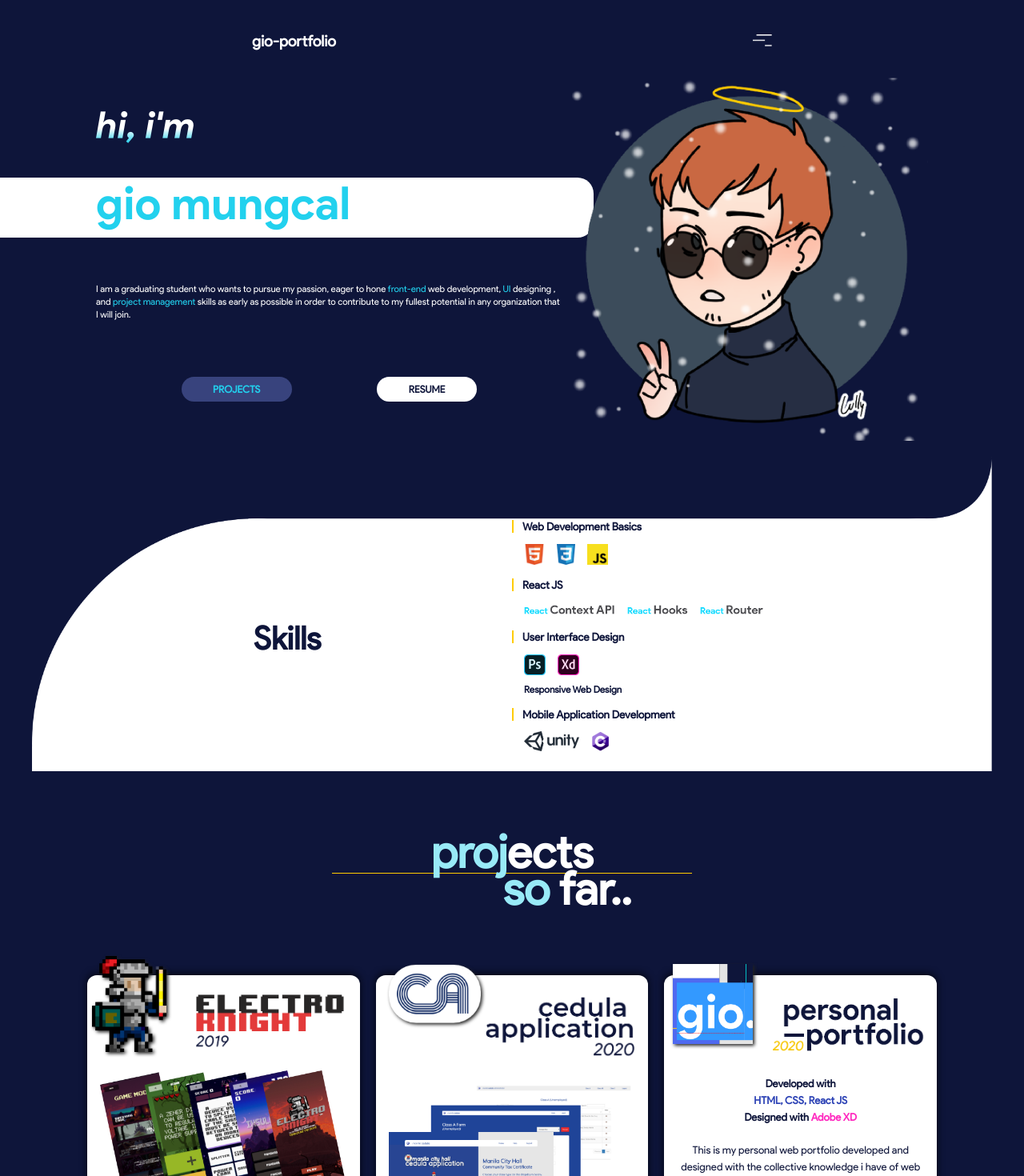
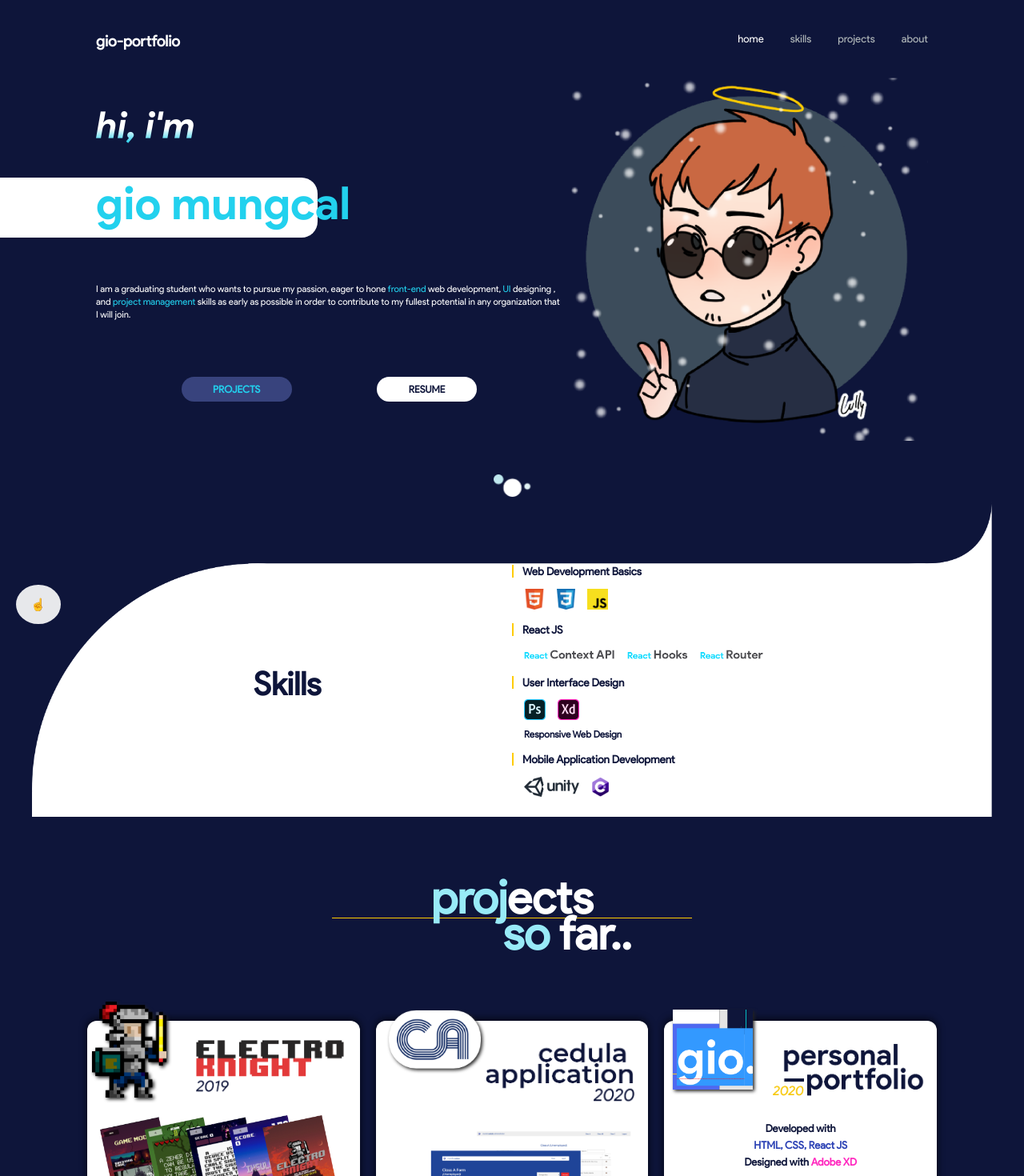
Before and after one commit to giomungcal/gio-webportfolio, a React (Create React App) app: page / in a window 1280 px wide. Shown: the top 1470 px of the page at 80% size. Built offline with nearby package versions, Linux system fonts and the light colour scheme.

Commit message:
Created a github page

```diff
--- a/src/App.js
+++ b/src/App.js
@@ -44,19 +44,21 @@ import gmail from './imgs/gmail.png'
 function App() {
   return (
     <React.Fragment>
-      <div className="container">
+      <div className="container" id="home">
+        <div className="header__container">
           <div className="header">
             <h1 className="header__title">gio-portfolio</h1>
             <nav className="header__nav">
               <a href="#"><img className="header__hamburger hide-desktop" src={hamburger} alt="hamburger"/></a>
               <ul className="header__list show-desktop hide-mobile">
-              <li className="hide-desktop"><a href="#">X</a></li>
+                <li className="hide-desktop"><a href="#home">X</a></li>
                 <li className="header__link header__link--active"><a href="#">home</a></li>
-              <li className="header__link"><a href="#">skills</a></li>
-              <li className="header__link"><a href="#">projects</a></li>
-              <li className="header__link"><a href="#">about</a></li>
+                <li className="header__link"><a href="#skills">skills</a></li>
+                <li className="header__link"><a href="#projects">projects</a></li>
+                <li className="header__link"><a href="#about">about</a></li>
               </ul>
             </nav>
+          </div>
         </div>
 
         <div className="hero">
@@ -74,8 +76,9 @@ function App() {
         </div>
 
         <img className="hover show-desktop hide-mobile" src={hover} alt="hover"/>
+        <a href="#home"><div className="topbtn">&nbsp;<span role="img">☝️</span>&nbsp;</div></a>
 
-        <div className="skills">
+        <div className="skills" id="skills">
           <h1 className="skills__title">Skills</h1>
           <ul className="skills__list">
             <li className="skills__items skills__items--web">
@@ -104,7 +107,7 @@ function App() {
           </ul>
         </div>
 
-        <div className="projects">
+        <div className="projects" id="projects">
           <h1 className="projects__title"><span>proj</span>ects<br />&nbsp;&nbsp;&nbsp;&nbsp;&nbsp;&nbsp;&nbsp;&nbsp;&nbsp;&nbsp;&nbsp;<span>so</span> far..</h1>
           <div className="projects__container hide-desktop">
             <div className="projects__tile">
@@ -129,9 +132,6 @@ function App() {
               </p>
             </div>
           </div>
-          <div className="projects__desktop hide-mobile show-desktop">
-            <h1>DESKTOP</h1>
-          </div>
         </div>
 
         <div className="message">
@@ -139,7 +139,7 @@ function App() {
           <h3>📠 +639953650731<br/>📪 gcmungcal@gmail.com</h3>
         </div>
 
-        <div className="about">
+        <div className="about" id="about">
           <img className="about__photo" src={idpic} alt="idpic"/>
           <div className="about__info">
             <h1 className="about__name">Giomar C. Mungcal</h1>
--- a/src/css/main.css
+++ b/src/css/main.css
@@ -1,3 +1,7 @@
+html {
+  scroll-behavior: smooth;
+}
+
 @font-face {
   font-family: 'Product';
   src: local("Product"), url(../fonts/ProductSans.ttf) format("truetype");
@@ -6,6 +10,122 @@
 @font-face {
   font-family: 'ProductBold';
   src: local("ProductBold"), url(../fonts/ProductSansBold.ttf) format("truetype");
+}
+
+@-webkit-keyframes photoAnim {
+  0% {
+    -webkit-transform: translateX(10%) translateY(-10%);
+            transform: translateX(10%) translateY(-10%);
+    opacity: 0;
+  }
+  85% {
+    -webkit-transform: translateX(-2%) translateY(2%);
+            transform: translateX(-2%) translateY(2%);
+  }
+  100% {
+    -webkit-transform: translateX(0) translateY(0);
+            transform: translateX(0) translateY(0);
+    opacity: 1;
+  }
+}
+
+@keyframes photoAnim {
+  0% {
+    -webkit-transform: translateX(10%) translateY(-10%);
+            transform: translateX(10%) translateY(-10%);
+    opacity: 0;
+  }
+  85% {
+    -webkit-transform: translateX(-2%) translateY(2%);
+            transform: translateX(-2%) translateY(2%);
+  }
+  100% {
+    -webkit-transform: translateX(0) translateY(0);
+            transform: translateX(0) translateY(0);
+    opacity: 1;
+  }
+}
+
+@-webkit-keyframes opacityAnim {
+  0% {
+    -webkit-transform: translateY(-10px);
+            transform: translateY(-10px);
+    opacity: 0;
+  }
+  100% {
+    -webkit-transform: translateY(0);
+            transform: translateY(0);
+    opacity: 1;
+  }
+}
+
+@keyframes opacityAnim {
+  0% {
+    -webkit-transform: translateY(-10px);
+            transform: translateY(-10px);
+    opacity: 0;
+  }
+  100% {
+    -webkit-transform: translateY(0);
+            transform: translateY(0);
+    opacity: 1;
+  }
+}
+
+@-webkit-keyframes nameAnim {
+  0% {
+    -webkit-transform: translateX(-100px);
+            transform: translateX(-100px);
+    opacity: .3;
+  }
+  100% {
+    opacity: 1;
+    -webkit-transform: translateX(0);
+            transform: translateX(0);
+  }
+}
+
+@keyframes nameAnim {
+  0% {
+    -webkit-transform: translateX(-100px);
+            transform: translateX(-100px);
+    opacity: .3;
+  }
+  100% {
+    opacity: 1;
+    -webkit-transform: translateX(0);
+            transform: translateX(0);
+  }
+}
+
+@-webkit-keyframes hoverAnim {
+  0% {
+    -webkit-transform: translateY(0);
+            transform: translateY(0);
+  }
+  50% {
+    -webkit-transform: translateY(20%);
+            transform: translateY(20%);
+  }
+  100% {
+    -webkit-transform: translateY(0);
+            transform: translateY(0);
+  }
+}
+
+@keyframes hoverAnim {
+  0% {
+    -webkit-transform: translateY(0);
+            transform: translateY(0);
+  }
+  50% {
+    -webkit-transform: translateY(20%);
+            transform: translateY(20%);
+  }
+  100% {
+    -webkit-transform: translateY(0);
+            transform: translateY(0);
+  }
 }
 
 body {
@@ -52,6 +172,45 @@ p {
   display: none;
 }
 
+@media (min-width: 768px) {
+  .hide-mobile {
+    display: unset;
+  }
+}
+
+@media (min-width: 768px) {
+  .hide-desktop {
+    display: none;
+  }
+}
+
+.hover {
+  -webkit-animation: hoverAnim 1s infinite 0s ease-in-out;
+          animation: hoverAnim 1s infinite 0s ease-in-out;
+}
+
+@media (min-width: 768px) {
+  .hover {
+    margin-top: 2.2em;
+    height: 1.5em;
+  }
+}
+
+.topbtn {
+  position: fixed;
+  bottom: 20px;
+  left: 20px;
+  background-color: rgba(255, 255, 255, 0.9);
+  border-radius: 50%;
+  padding: 15px;
+  z-index: -3;
+  font-size: .8em;
+}
+
+.topbtn a {
+  color: white;
+}
+
 .header {
   display: -webkit-box;
   display: -ms-flexbox;
@@ -61,6 +220,8 @@ p {
           justify-content: space-between;
   padding: 1.3em 1.3em;
   margin: .8em 1.2em;
+  -webkit-animation: opacityAnim .5s forwards 0s ease-in-out;
+          animation: opacityAnim .5s forwards 0s ease-in-out;
 }
 
 @media (min-width: 320px) {
@@ -71,7 +232,7 @@ p {
 
 @media (min-width: 768px) {
   .header {
-    width: 650px;
+    max-width: calc(100vw - 20%);
     margin: .8em auto .3em;
   }
 }
@@ -91,6 +252,57 @@ p {
   .header__hamburger {
     height: 15px;
   }
+}
+
+@media (min-width: 768px) {
+  .header__list, .header a {
+    color: #B4BBBC;
+    display: -webkit-box;
+    display: -ms-flexbox;
+    display: flex;
+    font-size: .83em;
+    -webkit-transition: .3s;
+    transition: .3s;
+  }
+  .header__list:hover, .header a:hover {
+    color: white;
+  }
+}
+
+.header__link {
+  -webkit-transition: .5s;
+  transition: .5s;
+}
+
+@media (min-width: 768px) {
+  .header__link {
+    padding-left: 2.1em;
+  }
+}
+
+.header__link--active a {
+  color: white;
+  -webkit-transition: .3s;
+  transition: .3s;
+}
+
+.header__link--active a:hover {
+  color: #98eaf7;
+}
+
+.header__link:after {
+  content: "";
+  width: 0;
+  position: absolute;
+  -webkit-transition: .45s;
+  transition: .45s;
+}
+
+.header__link:hover:after {
+  content: "";
+  width: 30px;
+  margin-right: -20px;
+  border-bottom: solid 1px #FFCC00;
 }
 
 .hero {
@@ -132,6 +344,9 @@ p {
   grid-area: photo;
   width: calc(100vw - 30%);
   margin: auto;
+  z-index: 10;
+  -webkit-animation: photoAnim .7s forwards 0s ease-in-out;
+          animation: photoAnim .7s forwards 0s ease-in-out;
 }
 
 @media (min-width: 320px) {
@@ -168,14 +383,17 @@ p {
   font-size: 2.4em;
   color: #22D1EE;
   font-family: ProductBold;
+  -webkit-animation: nameAnim .9s forwards 0s ease-in-out;
+          animation: nameAnim .9s forwards 0s ease-in-out;
 }
 
 .hero__name:before {
   content: "";
   background-color: white;
-  width: 100%;
+  width: 522px;
   margin-top: -3px;
   height: 60px;
+  margin-left: -40px;
   z-index: -1;
   left: 0;
   right: 0;
@@ -303,7 +521,6 @@ p {
   .skills {
     background-image: url(../imgs/whitebg-web.png);
     background-size: cover;
-    margin-top: 1em;
     padding-top: 3.5em;
     padding-bottom: 1.1em;
     display: -ms-grid;
@@ -563,6 +780,7 @@ p {
   border-top: solid 2px #FFCC00;
   border-bottom: solid 2px #FFCC00;
   text-align: center;
+  z-index: -6;
 }
 
 @media (min-width: 768px) {
@@ -613,8 +831,8 @@ p {
     margin: auto;
     display: -ms-grid;
     display: grid;
-    -ms-grid-columns: 40% 60%;
-        grid-template-columns: 40% 60%;
+    -ms-grid-columns: 45% 55%;
+        grid-template-columns: 45% 55%;
   }
 }
 
@@ -627,7 +845,7 @@ p {
   .about__photo {
     -o-object-fit: contain;
        object-fit: contain;
-    width: 85%;
+    width: 80%;
     margin: auto;
   }
 }
@@ -672,7 +890,7 @@ p {
     content: "";
     width: 198px;
     margin-top: 17px;
-    margin-right: 143px;
+    margin-right: 114px;
     left: unset;
   }
 }
--- a/src/css/main.scss
+++ b/src/css/main.scss
@@ -1,7 +1,12 @@
+html{
+    scroll-behavior: smooth;
+}
+
 @font-face {
     font-family: 'Product';
     src: local('Product'), url(../fonts/ProductSans.ttf) format('truetype');
-  }
+
+}
 
 @font-face {
 font-family: 'ProductBold';
@@ -40,6 +45,55 @@ $ipad: 768px;
     @media (min-width: #{$ipad}){
         @content;
     }
+}
+
+@keyframes photoAnim{
+    0%{
+        transform: translateX(10%) translateY(-10%);
+        opacity: 0;
+        }
+    85%{
+        transform: translateX(-2%) translateY(2%);
+    }
+    100%{
+        transform: translateX(0) translateY(0);
+        opacity: 1;
+        }
+}
+
+@keyframes opacityAnim{
+    0%{
+        transform: translateY(-10px);
+        opacity: 0;
+    }
+    100%{
+        transform: translateY(0);
+        opacity: 1;
+    }
+}
+
+@keyframes nameAnim{
+    0%{
+        transform: translateX(-100px);
+        opacity: .3;
+    }
+    100%{
+        opacity: 1;
+        transform: translateX(0);
+    }
+}
+
+@keyframes hoverAnim{
+    0%{
+        transform: translateY(0);
+        }
+    50%{
+        transform: translateY(20%);
+
+    }
+    100%{
+        transform: translateY(0);
+        }
 }
 
 body{
@@ -81,6 +135,48 @@ p{
 
 .hide-mobile{
     display: none;
+
+    @include ipad{
+        display: unset;
+    }
+}
+
+.hide-desktop{
+    @include ipad{
+        display: none;
+    }
+}
+
+.hover{
+    animation: hoverAnim 1s infinite 0s ease-in-out;
+
+    @include ipad{
+        margin-top: 2.2em;
+        height: 1.5em;
+    }
+}
+
+.topbtn{
+    position: fixed;
+    bottom: 20px;
+    left: 20px;
+    background-color: rgba(255,255,255, .9);
+    border-radius: 50%;
+    padding: 15px;
+    z-index: -3;
+    font-size: .8em;
+
+    a{
+        color: white;
+    }
+
+}
+
+.header__container{
+    // background-color: rgba(221, 221, 221, 0.4);
+    // position: sticky;
+    // top: 0;
+    // z-index: 3;
 }
 
 .header{
@@ -89,12 +185,15 @@ p{
     padding: 1.3em 1.3em;
     margin: .8em 1.2em;
 
+    animation: opacityAnim .5s forwards 0s ease-in-out;
+
     @include iphonese(){
         margin: .3em 1.2em .1em;
     }
 
     @include ipad{
-        width: 650px;
+        // width: 650px;
+        max-width: calc(100vw - 20%);
         margin: .8em auto .3em;
     }
 
@@ -111,6 +210,53 @@ p{
         @include iphonese(){
             height: 15px;
         }
+    }
+
+    &__list, a{
+        @include ipad{
+            color: #B4BBBC;
+            display: flex;
+            font-size: .83em;
+            transition: .3s;
+
+            &:hover{
+                color: rgb(255, 255, 255);
+            }
+        }
+    }
+
+    &__link{
+        transition: .5s;
+        @include ipad{
+           padding-left: 2.1em;
+        }
+
+        &--active a{
+            color: white;
+            transition: .3s;
+
+            &:hover{
+                color: lighten($light-blue, 25%);
+            }
+        }
+
+        &:after{
+            content: "";
+            width: 0;
+            position: absolute;
+            transition: .45s;
+        }
+
+        &:hover
+            {
+                &:after{
+                    content: "";
+                    width: 30px;
+                    margin-right: -20px;
+                    border-bottom: solid 1px $yellow;
+                }
+            }
+
     }
 }
 
@@ -146,6 +292,7 @@ p{
         grid-area: photo;
         width: calc(100vw - 30%);
         margin: auto;
+        z-index: 10;
 
         @include iphonese(){
             width: calc(100vw - 45%);
@@ -156,6 +303,8 @@ p{
             width: 100%;
             margin: 0 auto;
         }
+
+        animation: photoAnim .7s forwards 0s ease-in-out;
     }
 
     &__hi{
@@ -176,12 +325,16 @@ p{
         color: $light-blue;
         font-family: ProductBold;
 
+        animation: nameAnim .9s forwards 0s ease-in-out;
+
+
         &:before{
             content: "";
             background-color: white;
-            width:100%;
+            width: 522px;
             margin-top: -3px;
             height: 60px;
+            margin-left: -40px;
             z-index: -1;
             left: 0;
             right: 0;
@@ -289,7 +442,6 @@ p{
     @include ipad{
         background-image: url(../imgs/whitebg-web.png);
         background-size: cover;
-        margin-top: 1em;
         padding-top: 3.5em;
         padding-bottom: 1.1em;
 
@@ -548,6 +700,7 @@ p{
     border-top: solid 2px #FFCC00;
     border-bottom: solid 2px #FFCC00;
     text-align: center;
+    z-index: -6;
 
     @include ipad{
         display: grid;
@@ -585,7 +738,7 @@ p{
         max-width: 600px;
         margin: auto;
         display: grid;
-        grid-template-columns: 40% 60%;
+        grid-template-columns: 45% 55%;
     }
 
     &__photo{
@@ -594,7 +747,7 @@ p{
 
         @include ipad{
             object-fit: contain;
-            width: 85%;
+            width: 80%;
             margin: auto;
         }
     }
@@ -634,7 +787,7 @@ p{
                 content: "";
                 width: 198px;
                 margin-top: 17px;
-                margin-right: 143px;
+                margin-right: 114px;
                 left: unset;
             }
         }
```
Also changed, not shown: package.json (+10 -0 lines), 2 other files (tests, documents, lock files or other folders). Lines whose indentation alone changed are shown as unchanged.
